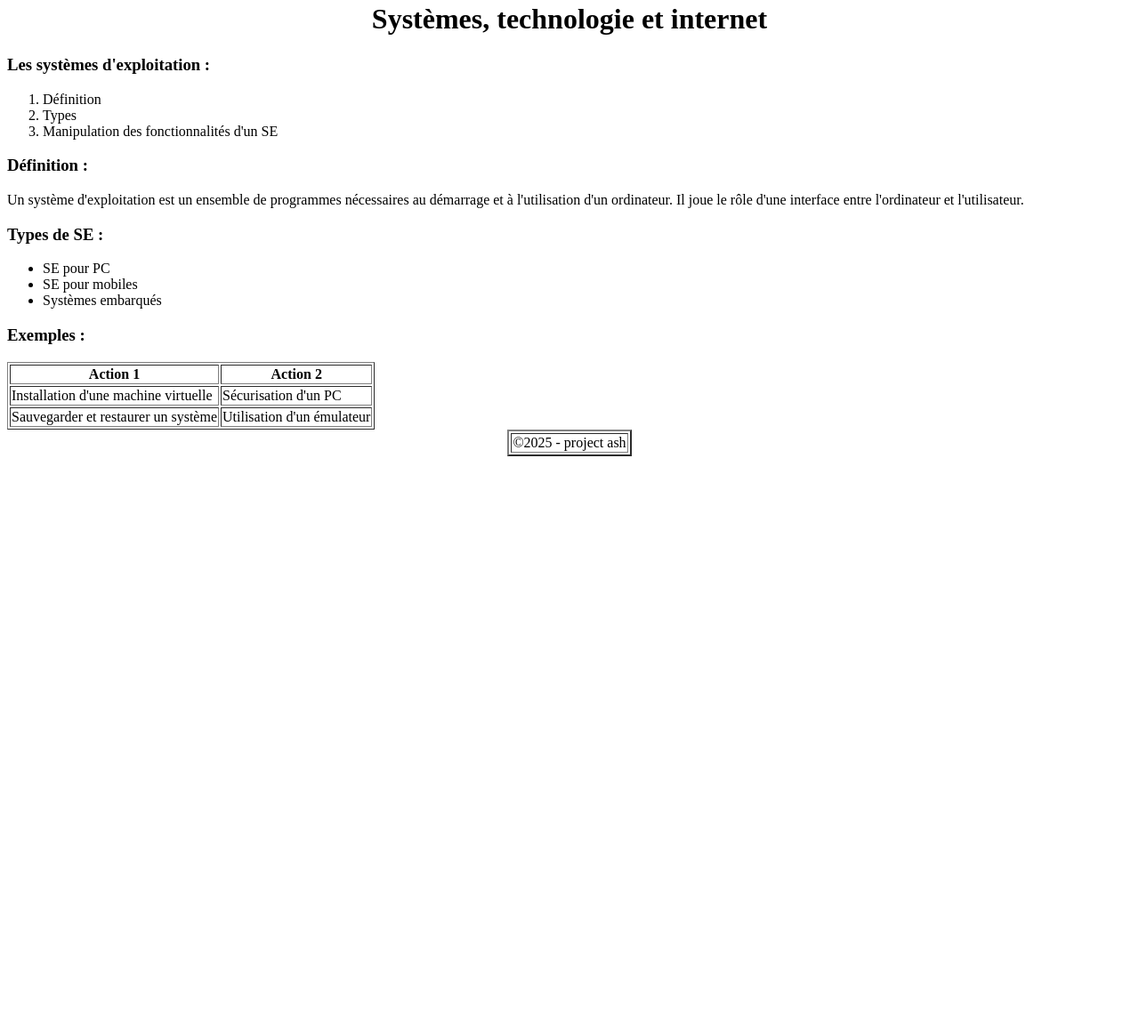
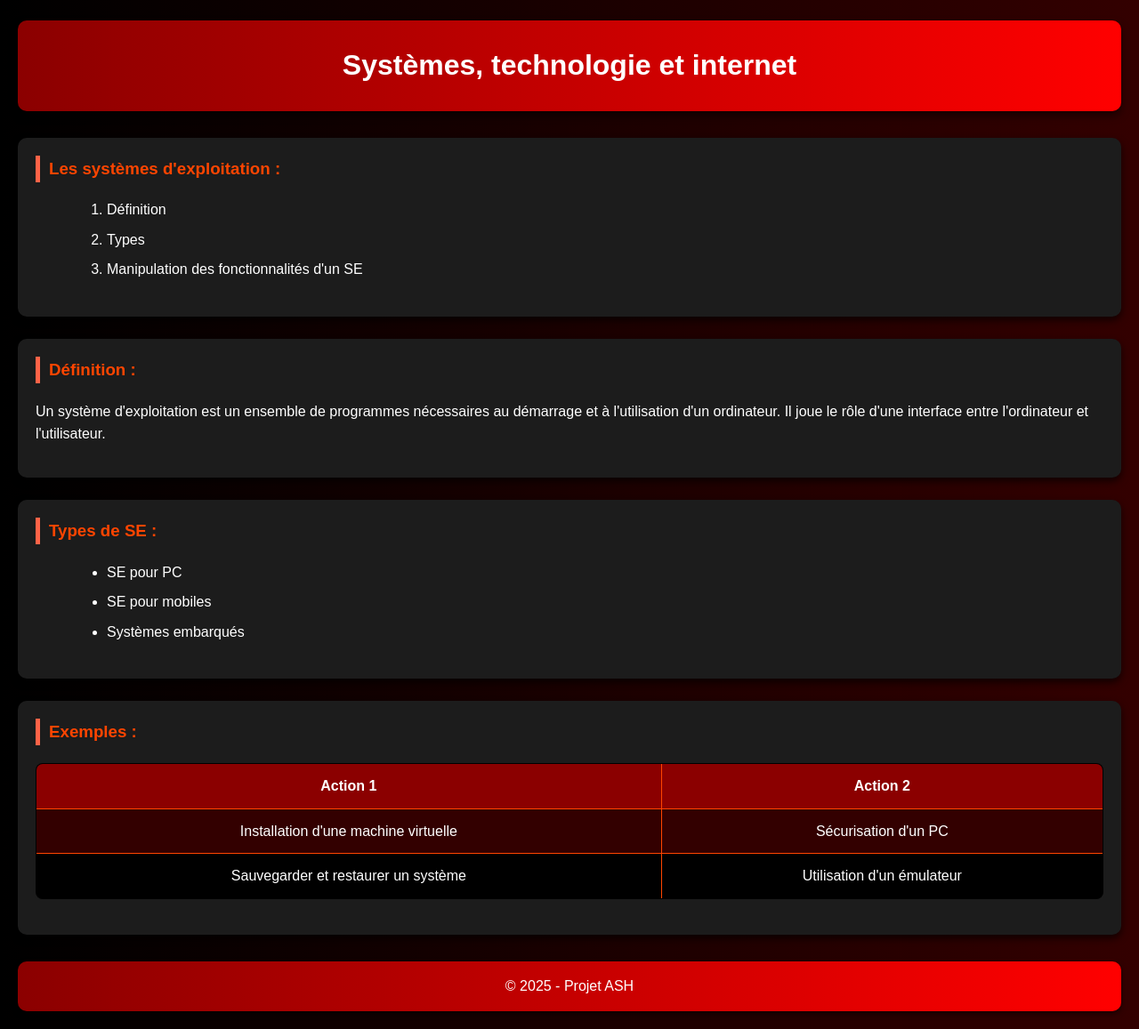
Before and after one commit to achrefbrahmi21-blip/ASHs-work, a plain HTML site: page index.html in a window 1280 px wide. Shown: the part 18-1175 px from the top of the page at 89% size. Before the commit the page ends 800 px from the top, so only its background shows below. Drawn offline with Linux system fonts and the light colour scheme.

Commit message:
Update index.html

```diff
--- a/index.html
+++ b/index.html
@@ -3,33 +3,135 @@
 <head>
   <meta charset="UTF-8">
   <title>ASH</title>
+  <style>
+    /* Body général */
+    body {
+      font-family: Arial, sans-serif;
+      background: linear-gradient(to right, #000000, #330000); /* أسود → أحمر داكن */
+      color: #fff;
+      margin: 0;
+      padding: 20px;
+      line-height: 1.6;
+    }
+
+    /* H1 Header */
+    h1 {
+      color: #fff;
+      background: linear-gradient(to right, #8B0000, #FF0000); /* أحمر داكن → أحمر فاتح */
+      padding: 25px;
+      text-align: center;
+      border-radius: 10px;
+      box-shadow: 0 5px 10px rgba(0,0,0,0.5);
+      margin-bottom: 30px;
+    }
+
+    /* Section Cards */
+    section {
+      background: #1c1c1c; /* أسود داكن للـCards */
+      color: #fff;
+      padding: 20px;
+      margin-bottom: 25px;
+      border-radius: 10px;
+      box-shadow: 0 4px 8px rgba(0,0,0,0.7);
+    }
+
+    /* Titres H3 */
+    h3 {
+      color: #FF4500; /* أحمر برتقالي */
+      margin-top: 0;
+      border-left: 5px solid #FF6347; /* خط أحمر */
+      padding-left: 10px;
+    }
+
+    /* Listes */
+    ol, ul {
+      margin: 15px 0 20px 40px;
+    }
+
+    li {
+      margin-bottom: 8px;
+    }
+
+    /* Tables */
+    table {
+      width: 100%;
+      border-collapse: collapse;
+      margin: 20px 0;
+      border-radius: 8px;
+      overflow: hidden;
+      background: #000; /* جدول أسود */
+      color: #fff;
+    }
+
+    table, th, td {
+      border: 1px solid #ff4500;
+    }
+
+    th {
+      background: #8B0000;
+      color: white;
+      padding: 12px;
+      text-align: center;
+    }
+
+    td {
+      padding: 12px;
+      text-align: center;
+    }
+
+    tr:nth-child(even) {
+      background: #330000; /* صف أحمر داكن */
+    }
+
+    tr:hover {
+      background: #ff0000; /* صف أحمر فاتح عند hover */
+    }
+
+    /* Footer */
+    footer {
+      background: linear-gradient(to right, #8B0000, #FF0000);
+      color: white;
+      text-align: center;
+      padding: 15px;
+      border-radius: 10px;
+      margin-top: 30px;
+      box-shadow: 0 3px 6px rgba(0,0,0,0.5);
+    }
+  </style>
 </head>
 <body>
 
-  <h1 align="center">Systèmes, technologie et internet</h1>
+  <h1>Systèmes, technologie et internet</h1>
 
+  <section>
     <h3>Les systèmes d'exploitation :</h3>
     <ol>
       <li>Définition</li>
       <li>Types</li>
       <li>Manipulation des fonctionnalités d'un SE</li>
     </ol>
+  </section>
 
+  <section>
     <h3>Définition :</h3>
     <p>
       Un système d'exploitation est un ensemble de programmes nécessaires au démarrage et à l'utilisation d'un ordinateur.
       Il joue le rôle d'une interface entre l'ordinateur et l'utilisateur.
     </p>
+  </section>
 
+  <section>
     <h3>Types de SE :</h3>
     <ul>
       <li>SE pour PC</li>
       <li>SE pour mobiles</li>
       <li>Systèmes embarqués</li>
     </ul>
+  </section>
 
+  <section>
     <h3>Exemples :</h3>
-  <table border="1">
+    <table>
       <tr>
         <th>Action 1</th>
         <th>Action 2</th>
@@ -43,10 +145,11 @@
         <td>Utilisation d'un émulateur</td>
       </tr>
     </table>
-<table align="center" border="2" >
-<tr>
-<td>&copy;2025 - project ash</td>
-</tr>
-</table>
+  </section>
+
+  <footer>
+    &copy; 2025 - Projet ASH
+  </footer>
+
 </body>
 </html>
```
Lines whose indentation alone changed are shown as unchanged.
